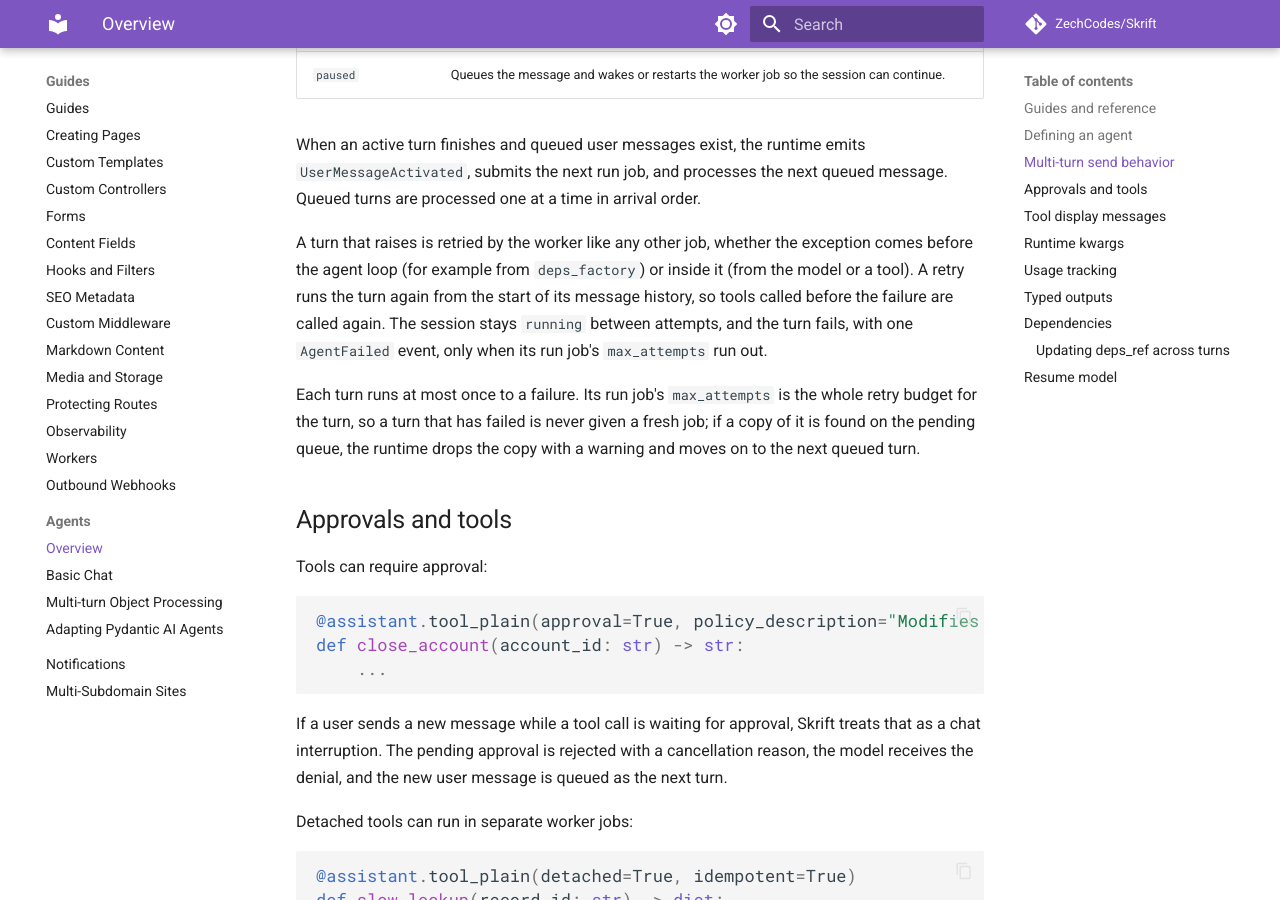
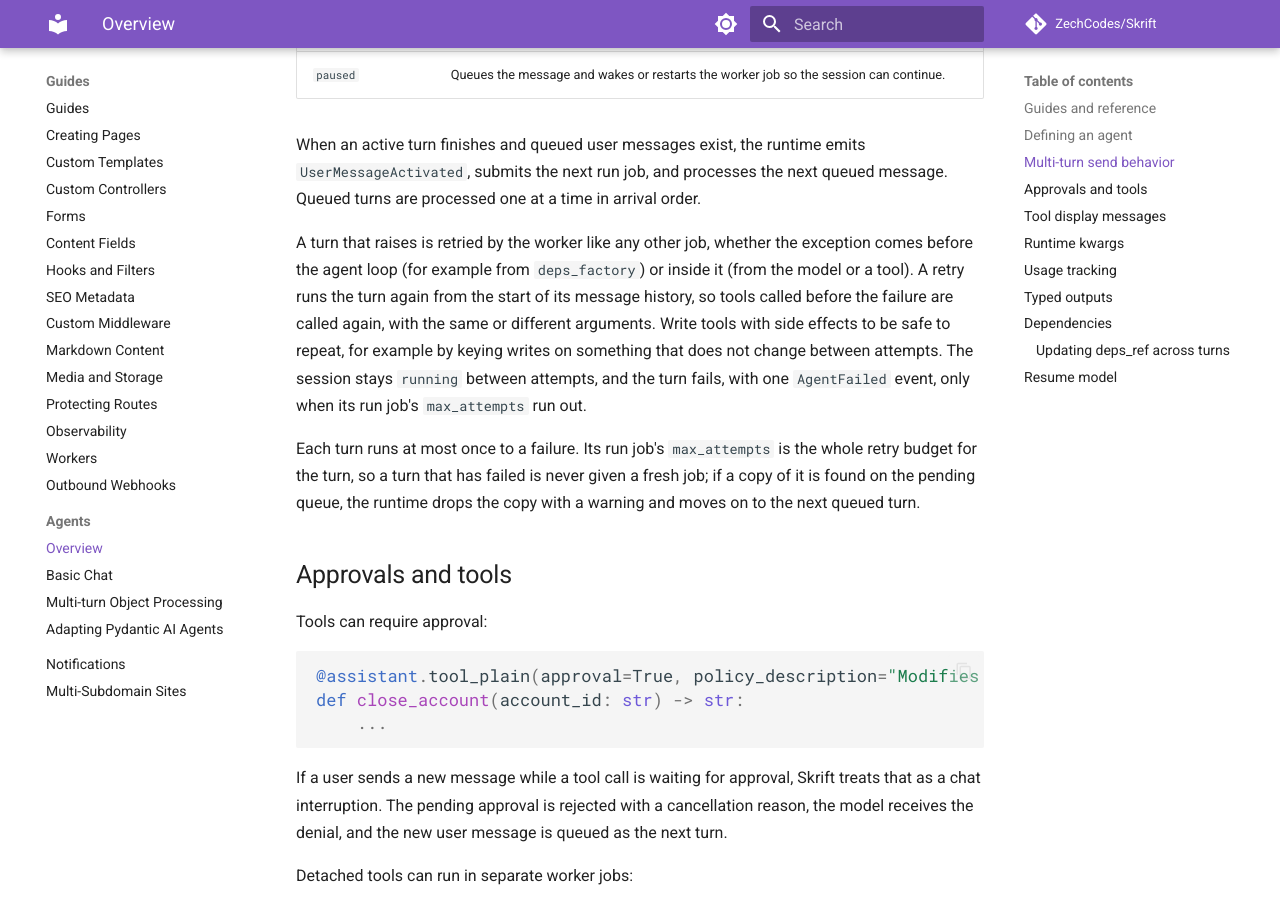
Before and after one commit to ZechCodes/Skrift, an MkDocs documentation site: the page built from docs/guides/agents.md, in a window 1280 px wide and 900 px high, scrolled down 2185 px. Built offline with MkDocs 1.6.1 and Material for MkDocs 9.7.7, drawn with Linux system fonts in a browser that asks for light colours; comment, search, counter and statistics services are not loaded.

Commit message:
Note that tools called before an in-loop failure run again on retry
Refs #202

Co-Authored-By: Claude Opus 5.5 <noreply@anthropic.com>

```diff
--- a/docs/guides/agents.md
+++ b/docs/guides/agents.md
@@ -73,7 +73,7 @@ reply = await chat.send(
 
 When an active turn finishes and queued user messages exist, the runtime emits `UserMessageActivated`, submits the next run job, and processes the next queued message. Queued turns are processed one at a time in arrival order.
 
-A turn that raises is retried by the worker like any other job, whether the exception comes before the agent loop (for example from `deps_factory`) or inside it (from the model or a tool). A retry runs the turn again from the start of its message history, so tools called before the failure are called again. The session stays `running` between attempts, and the turn fails, with one `AgentFailed` event, only when its run job's `max_attempts` run out.
+A turn that raises is retried by the worker like any other job, whether the exception comes before the agent loop (for example from `deps_factory`) or inside it (from the model or a tool). A retry runs the turn again from the start of its message history, so tools called before the failure are called again, with the same or different arguments. Write tools with side effects to be safe to repeat, for example by keying writes on something that does not change between attempts. The session stays `running` between attempts, and the turn fails, with one `AgentFailed` event, only when its run job's `max_attempts` run out.
 
 Each turn runs at most once to a failure. Its run job's `max_attempts` is the whole retry budget for the turn, so a turn that has failed is never given a fresh job; if a copy of it is found on the pending queue, the runtime drops the copy with a warning and moves on to the next queued turn.
 
```
